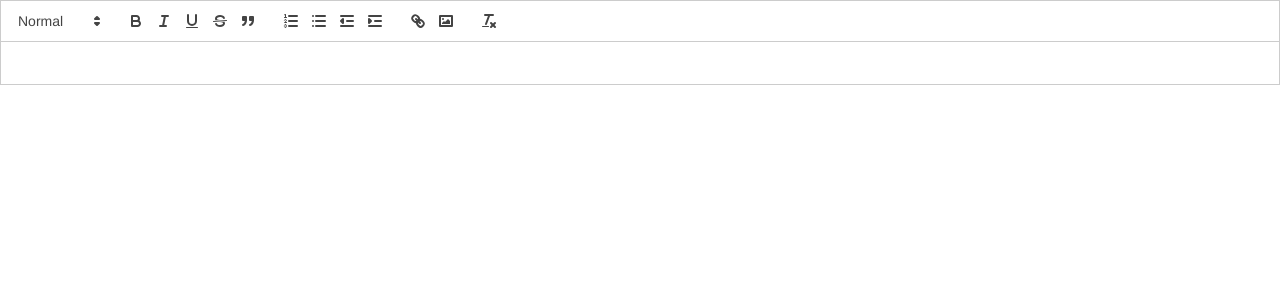
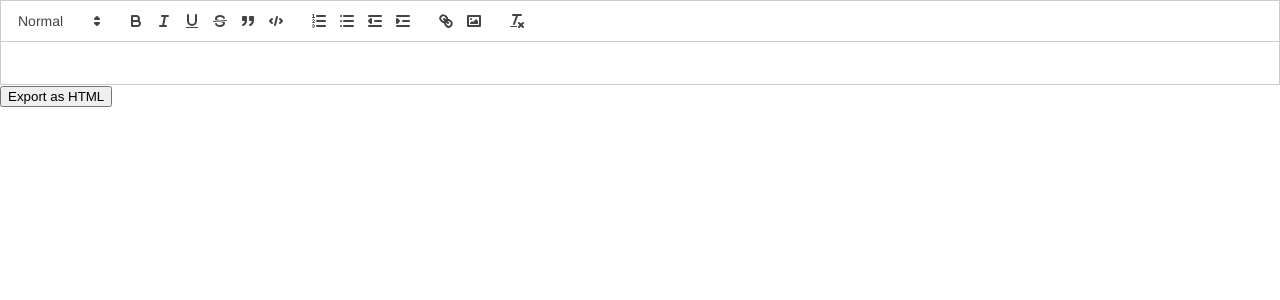
Before and after one commit to kieron-cairns/React-Quill-Blog-Editor-UI, a React (Create React App) app: page / in a window 1280 px wide. Shown: the top 300 px of the page. Built offline with nearby package versions, Linux system fonts and the light colour scheme.

Commit message:
CHANGE: Contents of editor outputted to console window

```diff
--- a/src/App.jsx
+++ b/src/App.jsx
@@ -21,7 +21,18 @@ function MyComponent() {
     }
   }, []);
 
+  // Function to handle the export to HTML
+  const handleExport = () => {
+    if (quillRef != null && quillRef.current != null) {
+      let quill = quillRef.current.getEditor();
+      let delta = quill.getContents();
+      let html = quill.root.innerHTML; // Get HTML
+      console.log(html); // Log HTML for now, handle it as per your needs
+    }
+  };
+
   return (
+    <div>
       <ReactQuill
         ref={quillRef}
         theme="snow"
@@ -29,6 +40,8 @@ function MyComponent() {
         onChange={setValue}
         modules={modules}
       />
+      <button onClick={handleExport}>Export as HTML</button> {/* Add export button */}
+    </div>
   );
 }
 
@@ -36,7 +49,7 @@ function MyComponent() {
 const modules = {
   toolbar: [
     [{ 'header': [1, 2, false] }],
-    ['bold', 'italic', 'underline', 'strike', 'blockquote'],
+    ['bold', 'italic', 'underline', 'strike', 'blockquote', 'code-block'],
     [{'list': 'ordered'}, {'list': 'bullet'}, {'indent': '-1'}, {'indent': '+1'}],
     ['link', 'image'],
     ['clean']
```
Lines whose indentation alone changed are shown as unchanged.
